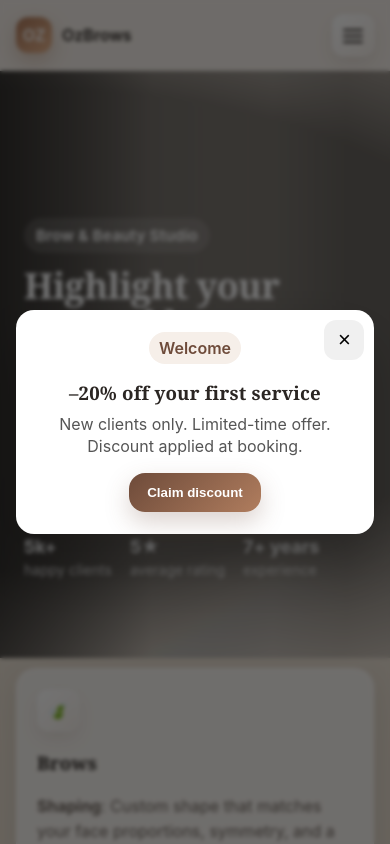
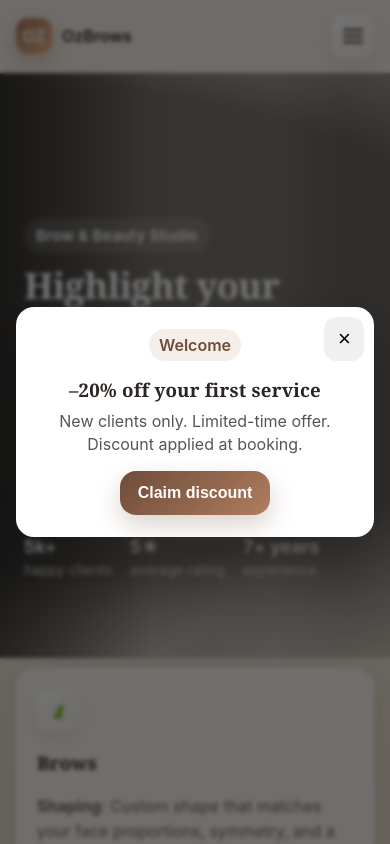
Before and after one commit to yuronn5/ozbrows, a Next.js app: page / in a window 390 px wide. Shown: the top 844 px of the page. Built offline with nearby package versions, Linux system fonts and the light colour scheme.

Commit message:
font fix for ios

```diff
--- a/app/globals.css
+++ b/app/globals.css
@@ -911,15 +911,25 @@ section.contact {
 .hero__stats b{ font-size: clamp(18px, 2.6vw, 28px); }
 .hero__stats span{ color: rgba(255,255,255,.8); font-size: 14px; }
 
+html { -webkit-text-size-adjust: 100%; }
+@media (max-width: 768px) {
+  input, select, textarea, button {
+    font-size: 16px;
+    line-height: 1.2;
+    min-height: 44px;
+  }
 
-/* @media (max-width: 720px){
-  .hero__overlay{
-    background:
-      linear-gradient(180deg, rgba(0,0,0,.55) 0%, rgba(0,0,0,.35) 40%, rgba(0,0,0,0) 70%),
-      linear-gradient(90deg, rgba(0,0,0,.55) 0%, rgba(0,0,0,0) 65%);
+  input[type="date"],
+  input[type="time"],
+  input[type="datetime-local"],
+  input[type="month"],
+  input[type="number"],
+  input[type="email"],
+  input[type="tel"],
+  input[type="search"] {
+    font-size: 16px;
   }
-  .hero__img{ object-position: 50% 25%; }
-  div.hero__content {
-    padding-top: 50%;
-  }
-} */
+}
+@supports (-webkit-touch-callout: none) {
+  input, select, textarea { font-size: 16px; }
+}
```
